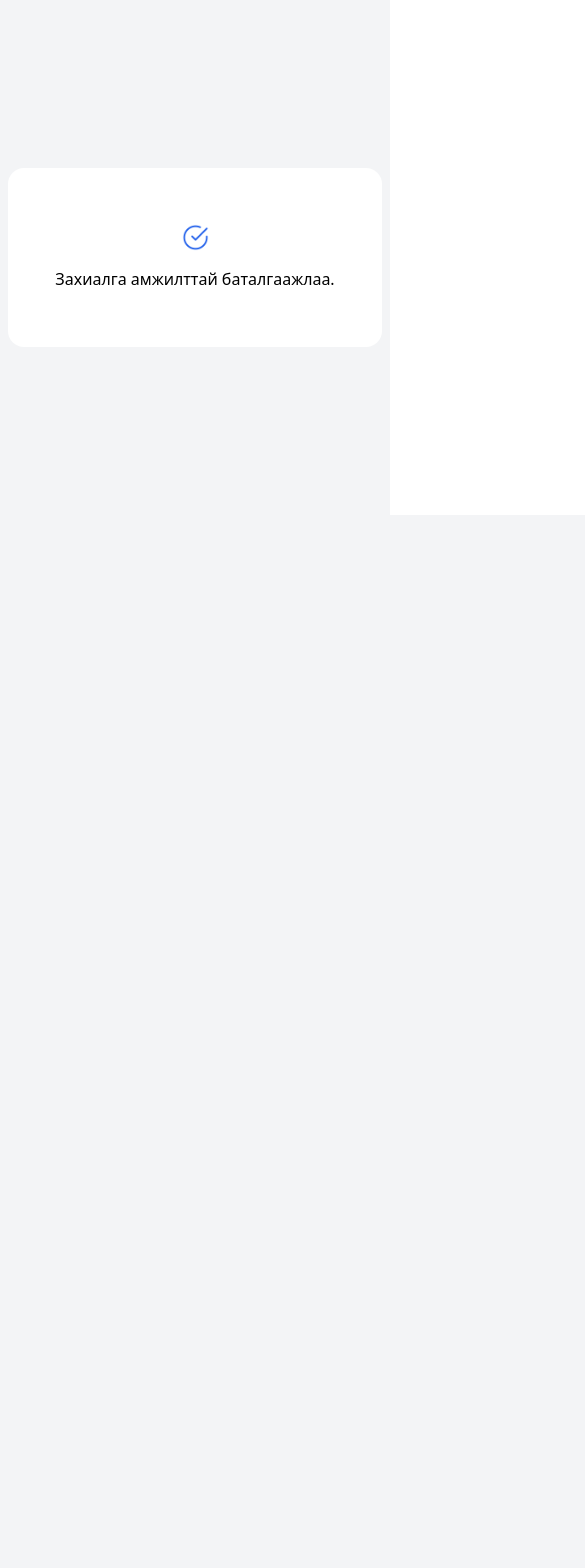
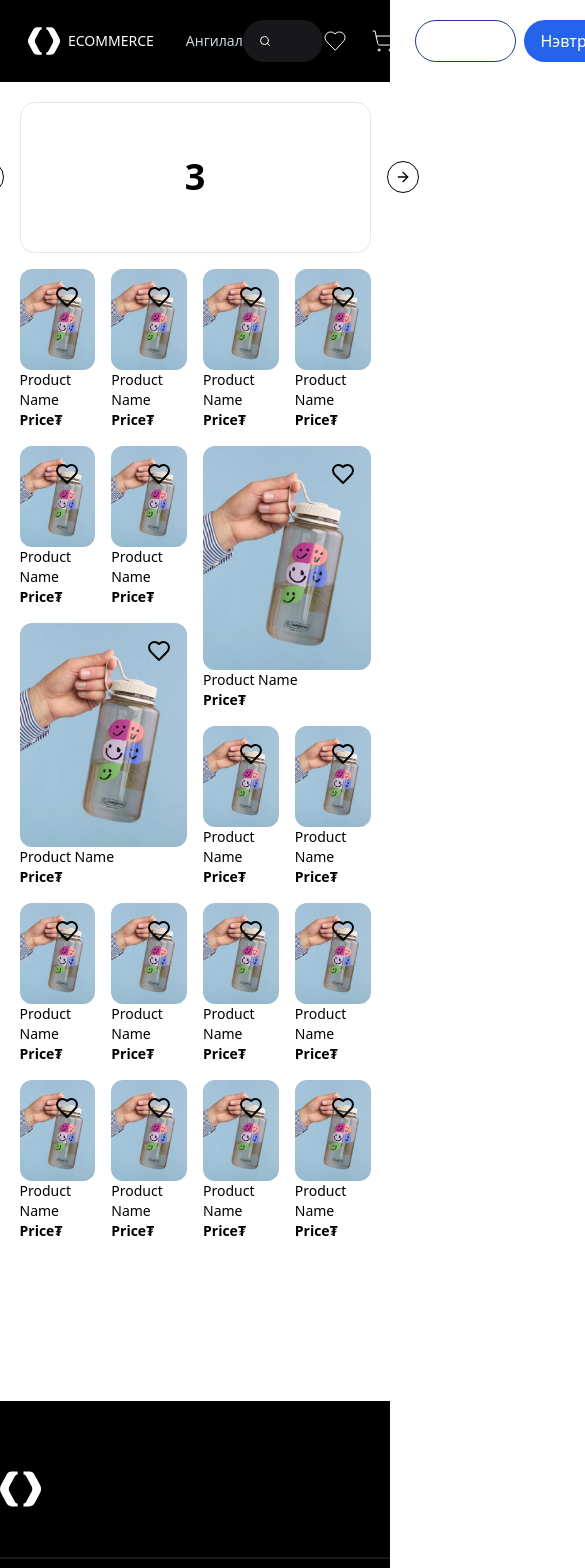
Before and after one commit to Delgermurun17/e-commerce-web, a Next.js app in the folder e-commerce-web/: page / in a window 390 px wide. Shown: the top 1568 px of the page, 585 px wide, since content can reach past the window. Built offline with nearby package versions, Linux system fonts and the light colour scheme.

Commit message:
page generated

```diff
--- /dev/null
+++ b/e-commerce-web/src/app/buy-step-2/page.tsx
@@ -0,0 +1,9 @@
+import { BuyStopTwo } from "@/components/buy-steps-2";
+
+export default function Page() {
+    return (
+        <main className="bg-gray-100 py-52">
+            <BuyStopTwo />
+        </main>
+    );
+  }
--- /dev/null
+++ b/e-commerce-web/src/app/buy-step-3/page.tsx
@@ -0,0 +1,9 @@
+import PaymentSection from "@/components/PaymentSection";
+
+export default function Page() {
+    return (
+        <main className="bg-gray-100 py-52">
+            <PaymentSection />
+        </main>
+    );
+  }
--- /dev/null
+++ b/e-commerce-web/src/app/buy-step-4/page.tsx
@@ -0,0 +1,9 @@
+import { BuyStopFour } from "@/components/buy-step-4";
+
+export default function Page() {
+    return (
+        <main className="bg-gray-100 py-52">
+            <BuyStopFour />
+        </main>
+    );
+  }
--- a/e-commerce-web/src/app/page.tsx
+++ b/e-commerce-web/src/app/page.tsx
@@ -1,32 +1,22 @@
-import { BuyStopFour } from "@/components/buy-step-4";
-import { BuyStopTwo } from "@/components/buy-steps-2";
-import PaymentSection from "@/components/PaymentSection";
 import { Footer } from "@/components/Footer";
 import Header from "@/components/Header";
 import CarouselPlugin from "@/components/carousel";
 import ProductCard from "@/components/productCard";
-import Userpage from "@/components/user";
-import { Save } from "@/components/Save";
 
 export default function Home() {
   return (
     <main>
-      <BuyStopFour />
-      <BuyStopTwo />
-      <PaymentSection/>
-      <Footer />
-     <Header/>
+        <Header/>
       <div className="md:px-[14%] px-[5%] max-w-[1600px] mx-auto pt-[5%] mb-4">
         <CarouselPlugin/>
       </div>
 
-      <div className="grid grid-cols-4 md:px-[14%] px-[5%] max-w-[1600px] mx-auto gap-4 ">
+      <div className="grid grid-cols-4 md:px-[14%] px-[5%] max-w-[1600px] mx-auto gap-4 mb-40">
         {[...Array(18)].map((_, index: number) => (
           <ProductCard key={index} className={index === 6 || index === 7 ? ` col-span-2 row-span-2` : ``} />
         ))}
       </div>
-      <Userpage />
-      <Save />
+        <Footer />
           </main>
 
   );
--- /dev/null
+++ b/e-commerce-web/src/app/saved/page.tsx
@@ -0,0 +1,9 @@
+import { Save } from "@/components/Save";
+
+export default function Page() {
+    return (
+        <main className="bg-gray-100 py-52">
+            <Save />
+        </main>
+    );
+  }
--- /dev/null
+++ b/e-commerce-web/src/app/user/page.tsx
@@ -0,0 +1,9 @@
+import Userpage from "@/components/user";
+
+export default function Page() {
+    return (
+        <main className="bg-gray-100 py-52">
+            <Userpage />
+        </main>
+    );
+  }
```
